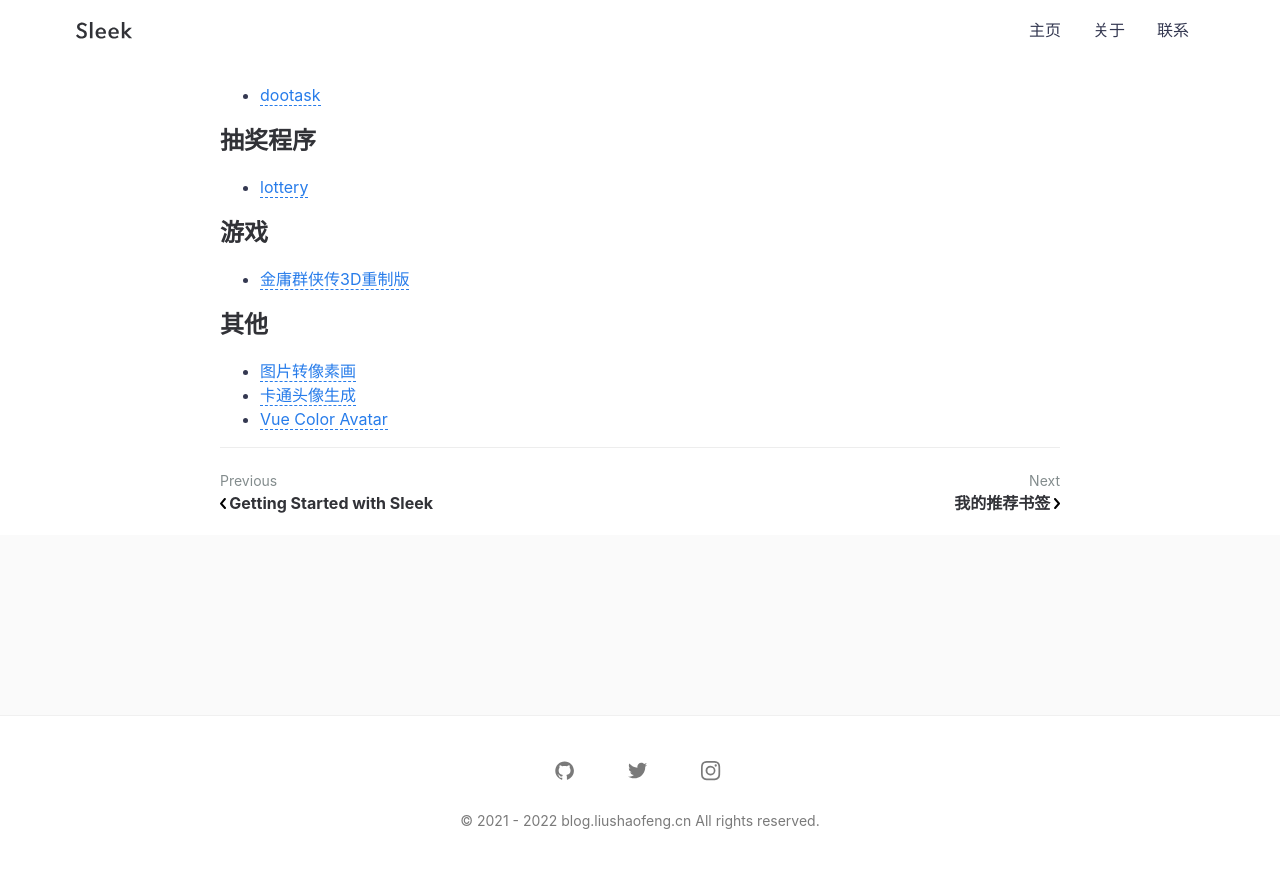
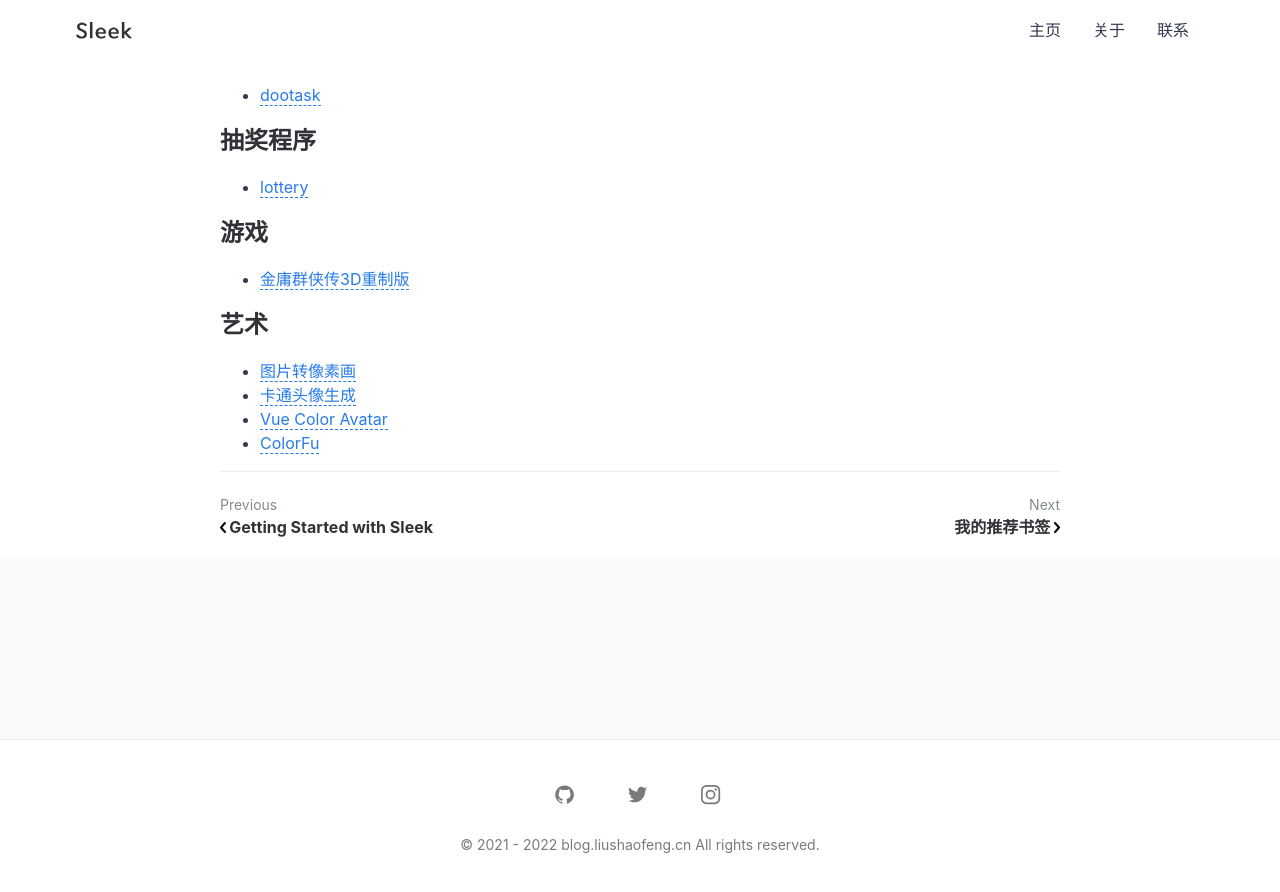
Before and after one commit to liushaofeng89/blog, a Jekyll site: the page built from _posts/2021-12-02-github-recommend.md, in a window 1280 px wide and 900 px high, scrolled down 1517 px. Shown: the top 892 px of the window. Built offline with Jekyll 4.4.1, drawn with Linux system fonts in a browser that asks for light colours; comment, search, counter and statistics services are not loaded.

Commit message:
github推荐开源：新增使用词语、颜色、图片等生成壁纸来表达想法

```diff
--- a/_posts/2021-12-02-github-recommend.md
+++ b/_posts/2021-12-02-github-recommend.md
@@ -46,7 +46,8 @@ featured-img: github
 ## 游戏
   * [金庸群侠传3D重制版](https://github.com/jynew/jynew)
 
-## 其他
+## 艺术
   * [图片转像素画](https://github.com/chuiliu/the-pixel-art)
   * [卡通头像生成](https://github.com/fangpenlin/avataaars-generator)
   * [Vue Color Avatar](https://github.com/Codennnn/vue-color-avatar "一个纯前端实现的头像生成网站")
+  * [ColorFu](https://github.com/pearmini/colorfu "ColorFu is where people can use words, colors, patterns and images to make unique wallpapers to express their feelings or ideas.")
```
